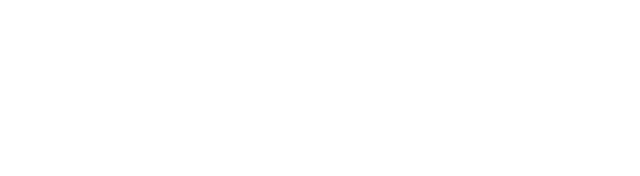
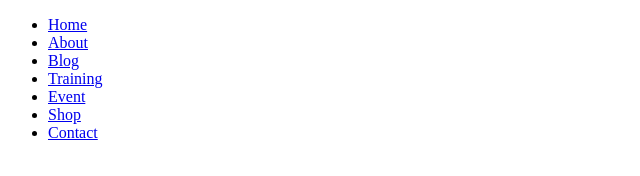
Before and after one commit to ebatgerel/yoga-template, a plain HTML site: page index.html in a window 1280 px wide. Shown: the whole page, without its empty margins (0-640 px from the left). Drawn offline with Linux system fonts and the light colour scheme.

Commit message:
Header added

```diff
--- a/index.html
+++ b/index.html
@@ -7,5 +7,18 @@
     <title>Yoga template</title>
     <link rel="styletheet" href="css/main.css" type="text/css" />
   </head>
-  <body></body>
+  <body>
+    <!-- Header -->
+    <header class="header">
+      <ul class="menu">
+        <li><a href="javascript:void(0);">Home</a></li>
+        <li><a href="javascript:void(0);">About</a></li>
+        <li><a href="javascript:void(0);">Blog</a></li>
+        <li><a href="javascript:void(0);">Training</a></li>
+        <li><a href="javascript:void(0);">Event</a></li>
+        <li><a href="javascript:void(0);">Shop</a></li>
+        <li><a href="javascript:void(0);">Contact</a></li>
+      </ul>
+    </header>
+  </body>
 </html>
```
